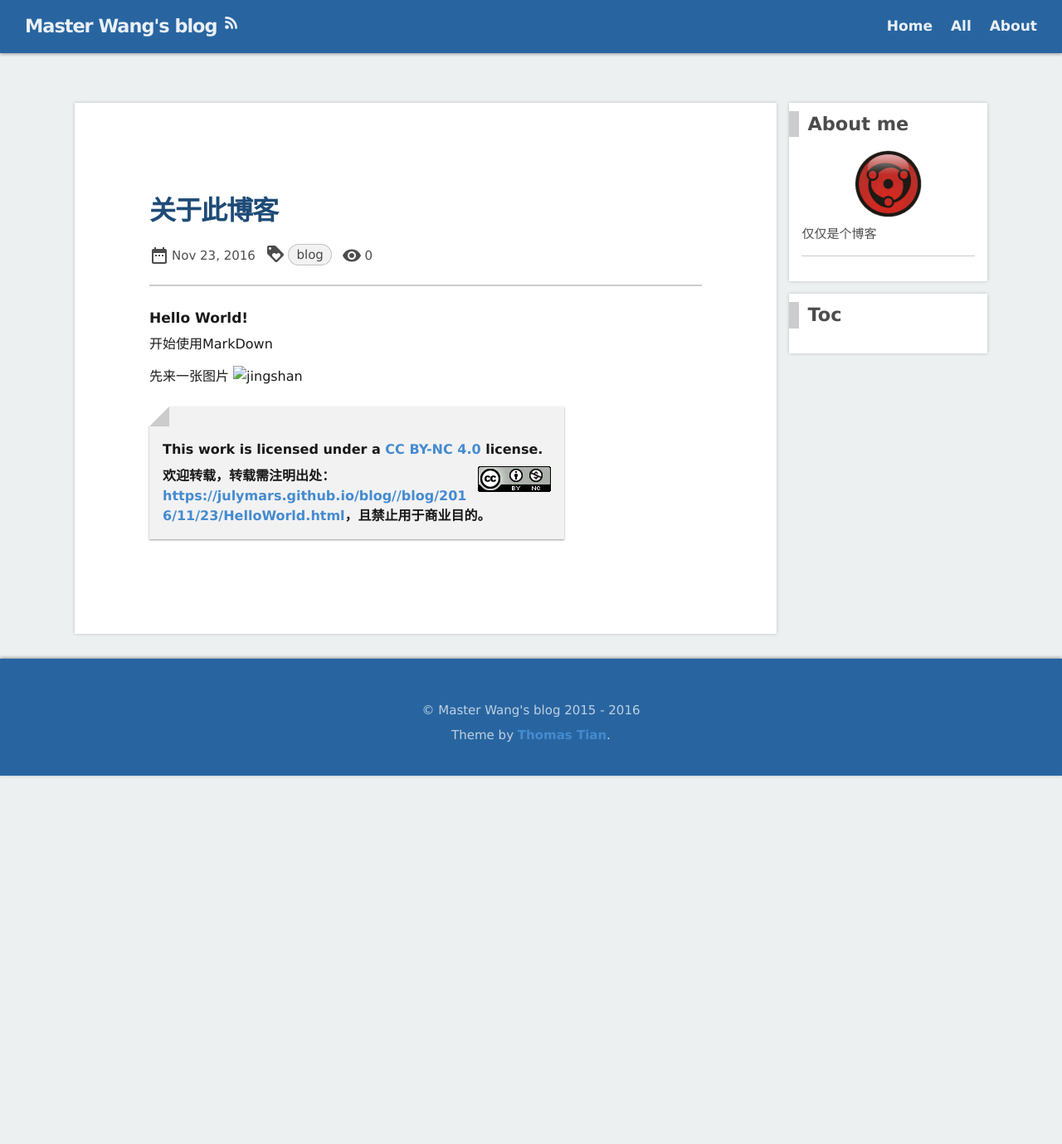
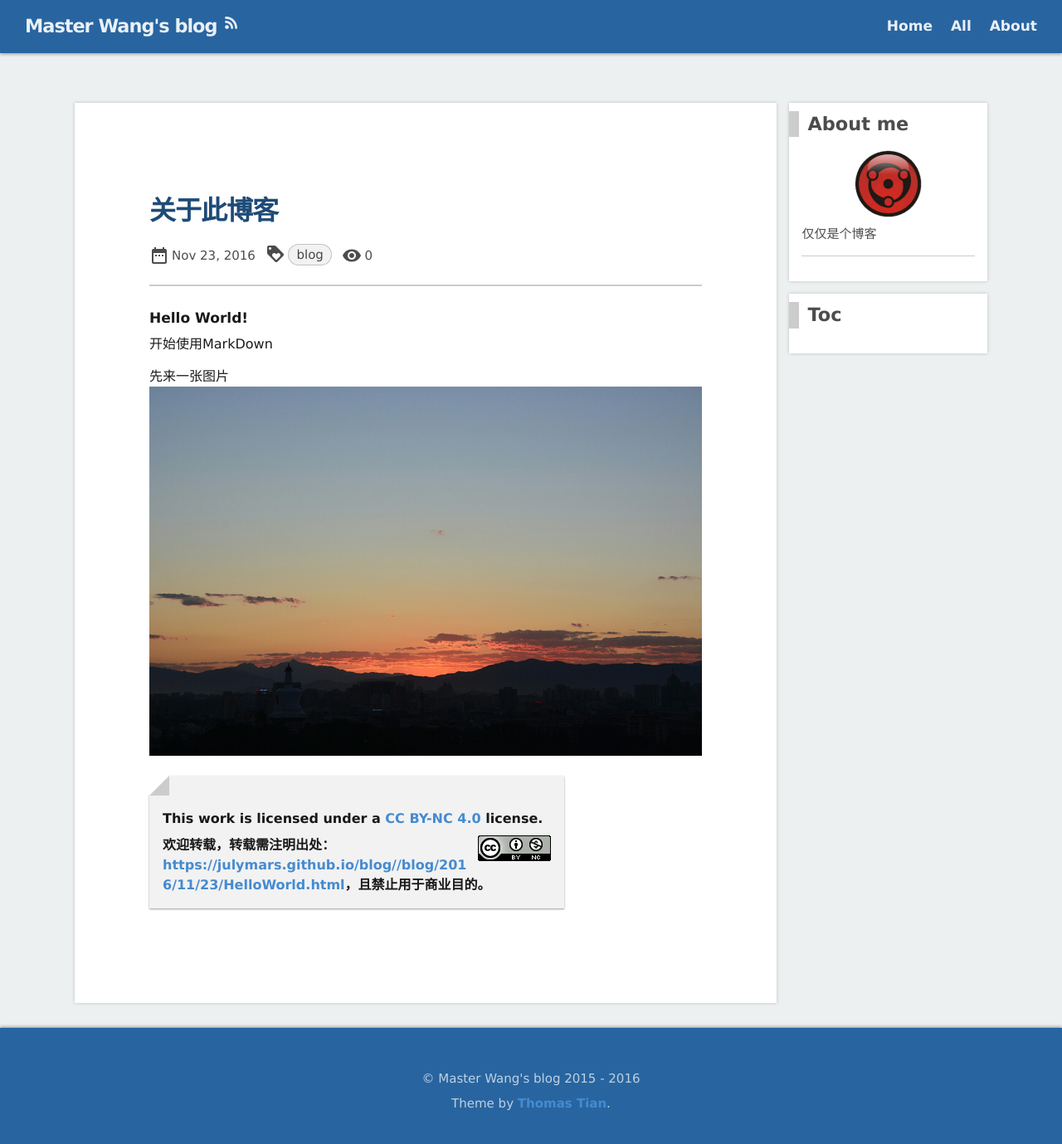
Before and after one commit to JulyMars/blog, a Jekyll site: the page built from _posts/2016-11-23-HelloWorld.md, in a window 1280 px wide. Shown: the whole page at 83% size. Built offline with Jekyll 4.4.1, drawn with Linux system fonts in a browser that asks for light colours; nearby versions of some CDN libraries; comment, search, counter and statistics services are not loaded; before the commit the page ends 935 px from its top, so only the background shows below that.

Commit message:
fix the image url by github admin

```diff
--- a/_posts/2016-11-23-HelloWorld.md
+++ b/_posts/2016-11-23-HelloWorld.md
@@ -11,4 +11,4 @@ date: 2016-11-23 21:46:00
 开始使用MarkDown
 
 先来一张图片
-![jingshan](res/pic/jingshan.jpg)
+![jingshan](/blog/res/pic/jingshan.jpg)
```
